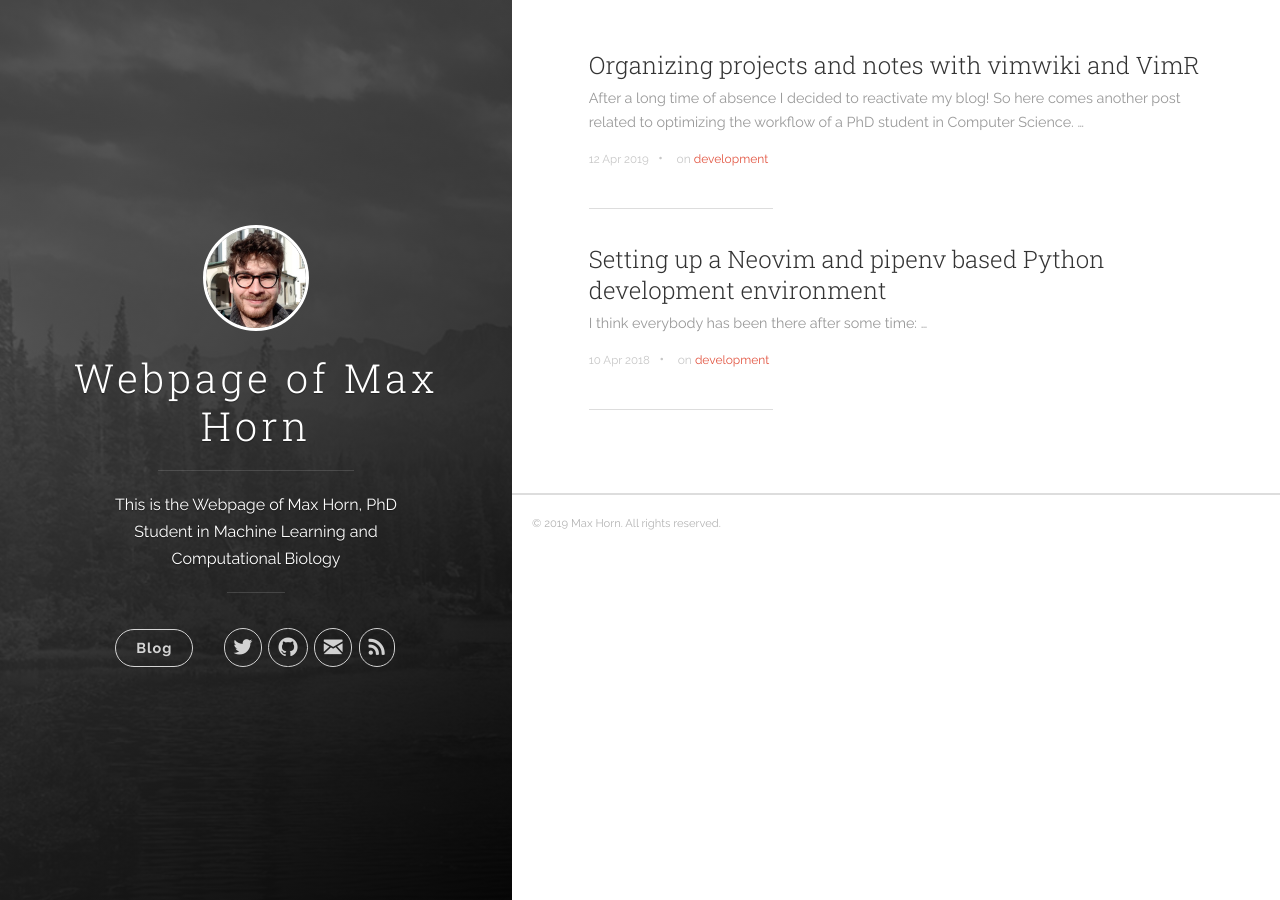
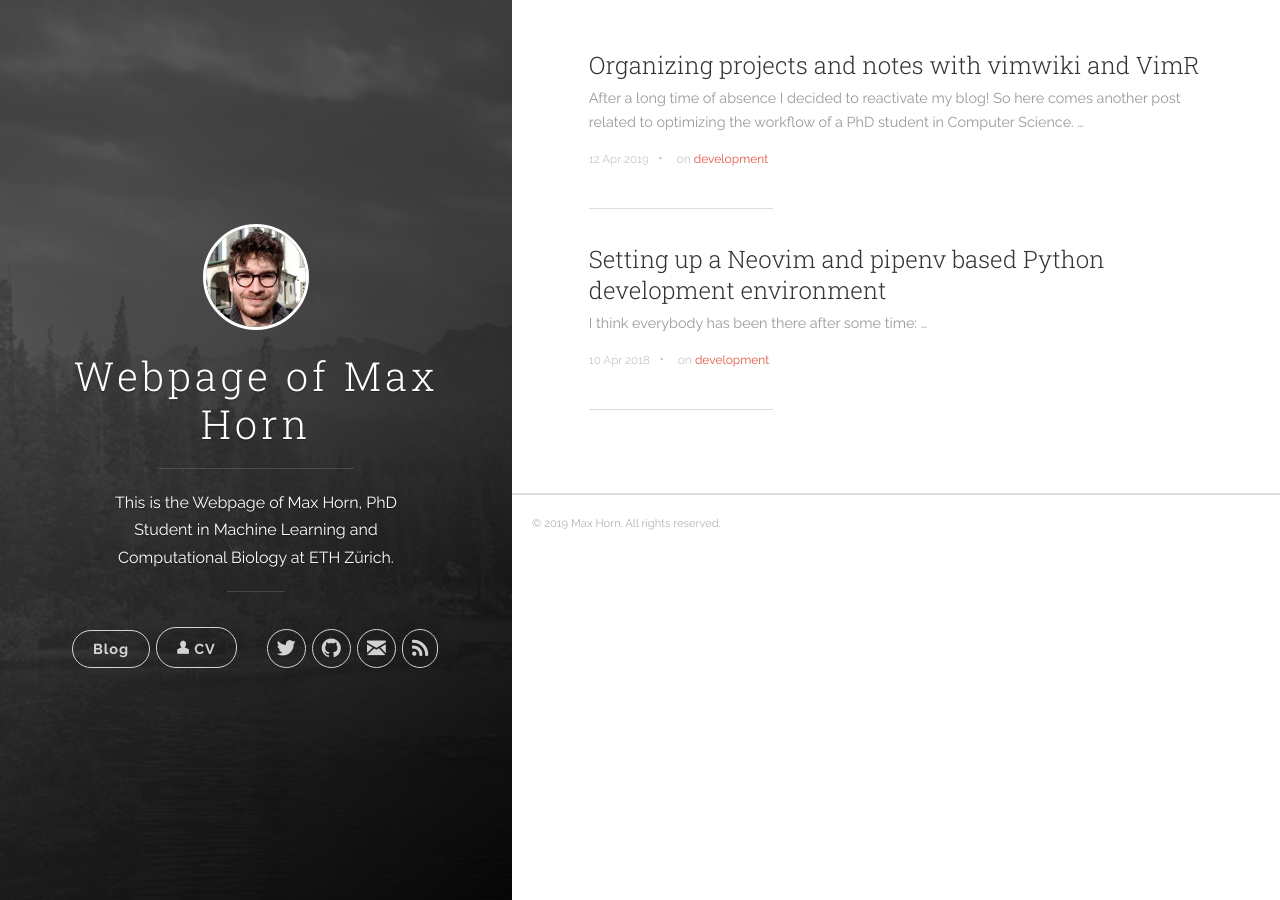
Before and after one commit to weatheredwatcher/weatheredwatcher.github.io, a Jekyll site: the page built from index.html, in a window 1280 px wide. Built offline with Jekyll 4.4.1, drawn with Linux system fonts in a browser that asks for light colours; the list of posts is cut into pages by our own code.

Commit message:
Add CV to assets and config

```diff
--- a/_config.yml
+++ b/_config.yml
@@ -1,6 +1,7 @@
 # Site settings
 title: Webpage of Max Horn
-description: 'This is the Webpage of Max Horn, PhD Student in Machine Learning and Computational Biology'
+description:
+    This is the Webpage of Max Horn, PhD Student in Machine Learning and Computational Biology at ETH Zürich.
 url: 'https://maexlich.github.io'
 baseurl: ''
 # google_analytics: 'UA-XXXXXX-X'
@@ -10,6 +11,7 @@ author:
   name: 'Max Horn'
   email: maexlich@gmail.com
   twitter_username: ExpectationMax
+  cv_path: assets/Max_Horn-CV.pdf
 #  facebook_username: joshgerdes
   github_username:  ExpectationMax
 #  linkedin_username:  joshgerdes
@@ -40,4 +42,4 @@ kramdown:
   hard_wrap: false
 
 plugins: ['jekyll-paginate']
-exclude: ['README.md', 'Gemfile', 'Gemfile.lock', 'screenshot.png']
+exclude: ['README.md', 'Gemfile', 'Gemfile.lock', 'screenshot.png', 'vendor']
--- a/_includes/header.html
+++ b/_includes/header.html
@@ -21,6 +21,13 @@
           <nav class="cover-navigation cover-navigation--primary">
             <ul class="navigation">
               <li class="navigation__item"><a href="{{ site.baseurl }}/#blog" title="link to {{ site.title }} blog" class="blog-button">Blog</a></li>
+            {% if site.author.cv_path %}
+              <!-- Twitter -->
+              <li class="navigation__item">
+                  <a href="{{ site.baseutl }}/{{ site.author.cv_path }}" title="Max Horn - Curriculum Vitae" target="_blank"><i class="icon icon-torso"></i> CV</a>
+              </li>
+            {% endif %}
+
             </ul>
           </nav>
 
```
Also changed, not shown: 1 other file.
